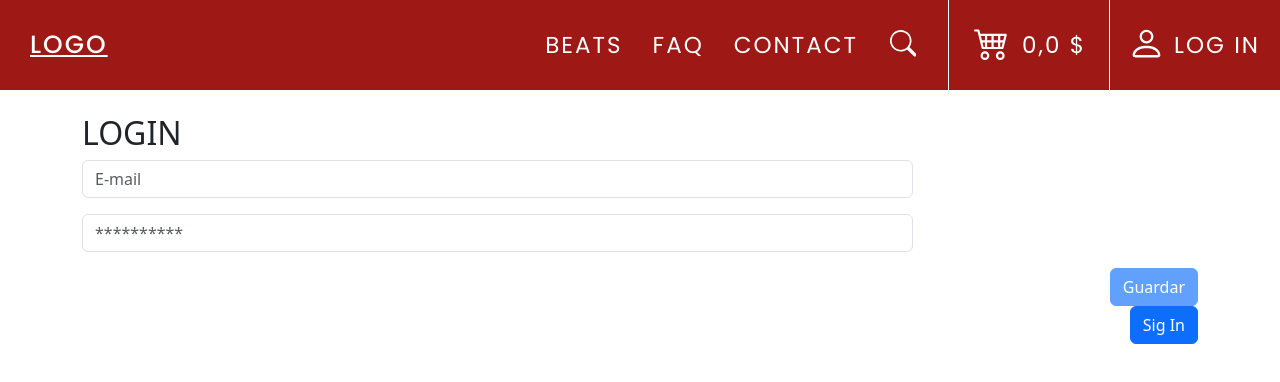
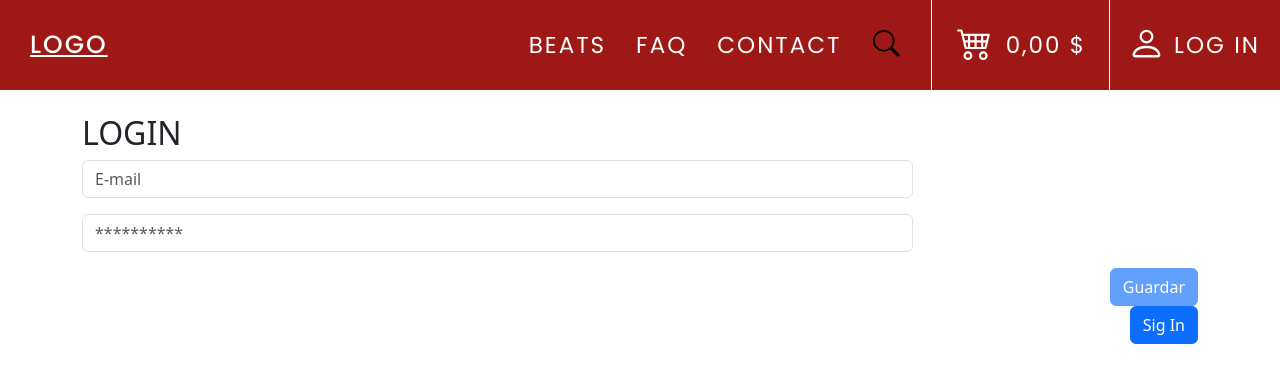
Before and after one commit to AlbertoAdame/AdamRoldan, an Angular app: page /login in a window 1280 px wide. Shown: the top 382 px of the page. Built offline with nearby package versions, Linux system fonts and the light colour scheme.

Commit message:
avance estetica

```diff
--- a/src/app/shared/navbar/navbar.component.css
+++ b/src/app/shared/navbar/navbar.component.css
@@ -9,7 +9,6 @@
     font-family: 'Poppins', sans-serif;
     transition: all 0.4s ease;
     letter-spacing: 2px;
-    background-color: #9e1815;
     color: white;
 }
 
@@ -70,7 +69,7 @@ li{
     margin-right: 20px;
 }
 
-.cart{
+.buttonCart{
     border: 0;
     height: 90px;
     width: max-content;
@@ -110,6 +109,7 @@ li{
     height: 50px;
     width: 50px;
     transition: width 0.3s ease;
+    color: black;
   }
 
   .btn {
@@ -154,6 +154,30 @@ li{
 
 .profilePicture{
     margin-top: -5px;
+}
+
+.cart.active{
+    position: absolute;transition: none;
+    top: 80px;
+    right: 35px;
+    color: black;
+    background-color: white;
+    width: 460px;
+    height: 260px;
+    box-shadow: rgba(14, 30, 37, 0.12) 0px 2px 4px 0px, rgba(14, 30, 37, 0.32) 0px 2px 16px 0px;
+    visibility: visible;
+
+    padding: 25px 40px;
+    letter-spacing: 0px !important;
+    border-radius: 5px;
+    transition: none !important;
+}
+
+.cart{
+    visibility: hidden;
+    position: absolute;
+    transition: none !important;
+
 }
 
 
--- a/src/app/shared/navbar/navbar.component.html
+++ b/src/app/shared/navbar/navbar.component.html
@@ -30,7 +30,7 @@
                     <div class="search" [ngClass]="{active: search}">
                         <input type="text" class="input" placeholder="Search...">
                             <button class="btn" (click)="showSearchBar()">
-                            <svg width="26.5" height="26.5" fill="currentColor" class="fas fa-search" viewBox="0 0 16 16">
+                            <svg width="26.5" height="26.5" fill="black" class="fas fa-search" viewBox="0 0 16 16">
                                 <path d="M11.742 10.344a6.5 6.5 0 1 0-1.397 1.398h-.001c.03.04.062.078.098.115l3.85 3.85a1 1 0 0 0 1.415-1.414l-3.85-3.85a1.007 1.007 0 0 0-.115-.1zM12 6.5a5.5 5.5 0 1 1-11 0 5.5 5.5 0 0 1 11 0z"/>
                             </svg>
                         </button>
@@ -40,12 +40,12 @@
                 </button>
             </li>
 
-            <li class="liBorder">
-                <button class="cart">
+            <li class="liBorder" (click)="showCart()">
+                <button class="buttonCart">
                     <svg xmlns="http://www.w3.org/2000/svg" width="45" height="35" fill="currentColor" class="bi bi-cart4 cartPicture" viewBox="0 0 16 16">
                         <path d="M0 2.5A.5.5 0 0 1 .5 2H2a.5.5 0 0 1 .485.379L2.89 4H14.5a.5.5 0 0 1 .485.621l-1.5 6A.5.5 0 0 1 13 11H4a.5.5 0 0 1-.485-.379L1.61 3H.5a.5.5 0 0 1-.5-.5zM3.14 5l.5 2H5V5H3.14zM6 5v2h2V5H6zm3 0v2h2V5H9zm3 0v2h1.36l.5-2H12zm1.11 3H12v2h.61l.5-2zM11 8H9v2h2V8zM8 8H6v2h2V8zM5 8H3.89l.5 2H5V8zm0 5a1 1 0 1 0 0 2 1 1 0 0 0 0-2zm-2 1a2 2 0 1 1 4 0 2 2 0 0 1-4 0zm9-1a1 1 0 1 0 0 2 1 1 0 0 0 0-2zm-2 1a2 2 0 1 1 4 0 2 2 0 0 1-4 0z"/>
                     </svg>
-                    0,0 $
+                    0,00 $
                 </button>
             </li >
 
@@ -60,4 +60,15 @@
         </ul>
     </div>
 
+    <div class="cart" [ngClass]="{active: cart}">
+
+
+            YOUR CART (#):
+            <button>
+                Hola
+            </button>
+            <p>p</p>
+
+    </div>
+
 </nav>
--- a/src/app/shared/navbar/navbar.component.ts
+++ b/src/app/shared/navbar/navbar.component.ts
@@ -8,6 +8,7 @@ import { Component, OnInit } from '@angular/core';
 export class NavbarComponent implements OnInit {
 
   search:boolean = false;
+  cart:boolean = false;
   constructor() { }
 
   ngOnInit(): void {
@@ -25,4 +26,8 @@ export class NavbarComponent implements OnInit {
     this.search = !this.search
   }
 
+  showCart():void{
+    this.cart = !this.cart
+  }
+
 }
```
